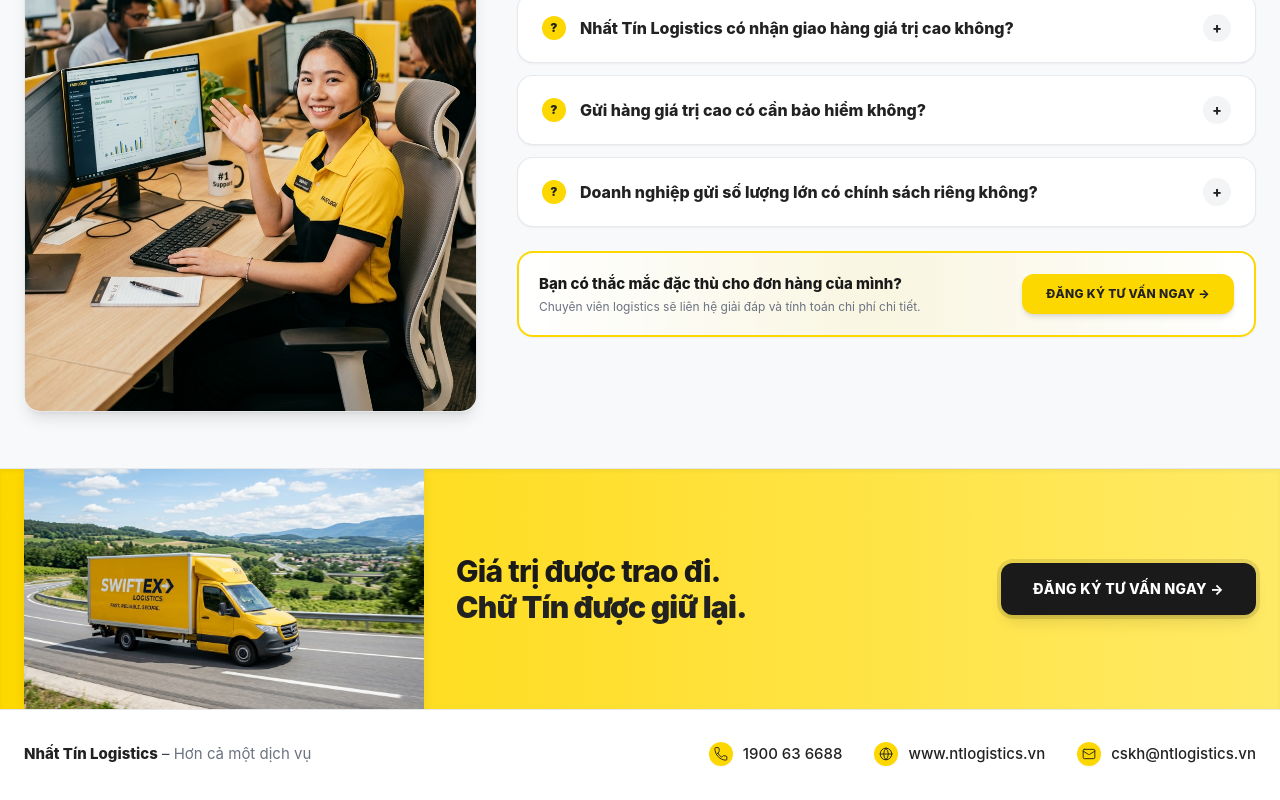
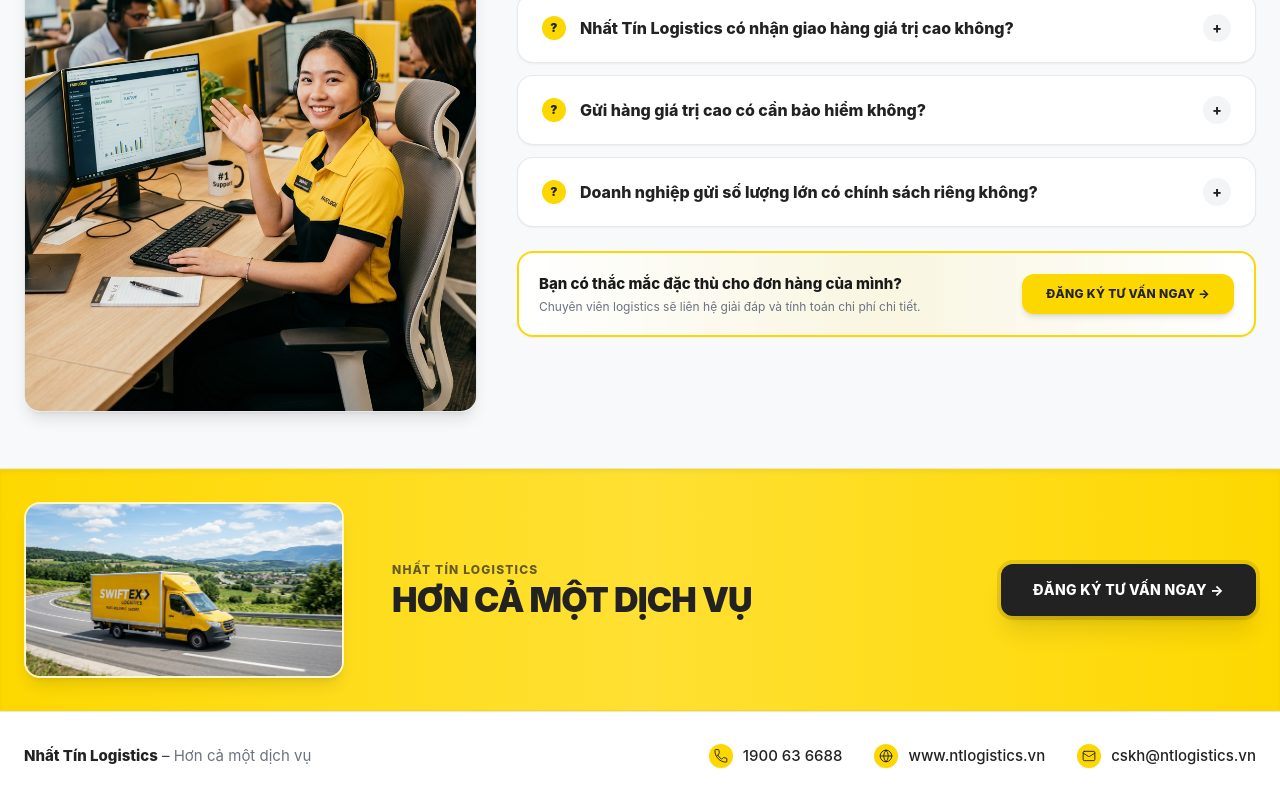
Before and after one commit to virutngocanhcao-a11y/ntl-guihanggiatricao, a Next.js app: page / in a window 1280 px wide. Shown: the part 4562-5362 px from the top of the page. Built offline with nearby package versions, Linux system fonts and the light colour scheme; a web font is replaced by a local one.

Commit message:
style: balance CTA banner layout and change slogan to HON CA MOT DICH VU

```diff
--- a/components/landing/CtaBanner.tsx
+++ b/components/landing/CtaBanner.tsx
@@ -4,32 +4,49 @@
 import Image from "next/image";
 
 export default function CtaBanner({ content }: { content: CtaBannerContent }) {
+  const slogan =
+    content?.titleLine1 && content.titleLine1 !== "Giá trị được trao đi."
+      ? content.titleLine1
+      : "HƠN CẢ MỘT DỊCH VỤ";
+
   return (
-    <section className="bg-gradient-to-r from-[#fdd800] via-[#ffe033] to-[#ffea66] overflow-hidden shadow-inner">
-      <div className="mx-auto flex max-w-7xl flex-col items-center gap-5 sm:gap-8 px-6 sm:flex-row sm:justify-between sm:text-left min-h-[240px] py-6 sm:py-0">
+    <section className="bg-gradient-to-r from-[#fdd800] via-[#ffe033] to-[#fdd800] overflow-hidden border-y border-[#fdd800] shadow-inner py-6 sm:py-8">
+      <div className="mx-auto flex max-w-7xl flex-col items-center justify-between gap-6 px-6 sm:flex-row">
 
-        <div className="relative hidden sm:block h-52 sm:h-[210px] md:h-[230px] w-full sm:w-[320px] md:w-[400px] shrink-0 self-end">
-          {/* Yellow truck image */}
-          <div className="absolute bottom-0 left-0 h-[112%] w-full flex items-end justify-center pointer-events-none">
-            <div className="relative w-[115%] h-full">
-              <Image src="/images/cta-truck.jpg" alt="Nhất Tín Logistics Truck" fill className="object-cover rounded-tl-2xl rounded-tr-2xl shadow-lg" sizes="(max-width: 640px) 100vw, 400px" />
-            </div>
-          </div>
+        {/* Truck visual - Framed cleanly */}
+        <div className="relative h-36 w-60 sm:h-40 sm:w-68 md:h-44 md:w-80 rounded-2xl overflow-hidden shadow-lg border-2 border-white/80 shrink-0">
+          <Image
+            src="/images/cta-truck.jpg"
+            alt="Nhất Tín Logistics Truck"
+            fill
+            className="object-cover"
+            sizes="(max-width: 640px) 240px, 320px"
+          />
         </div>
 
-        <div className="flex-1 flex flex-col md:flex-row items-center justify-between gap-5 md:gap-7 sm:py-8 self-center w-full">
-          <h2 className="text-xl sm:text-2xl font-extrabold text-[#1a1a1a] md:text-3xl text-center sm:text-left tracking-tight">
-            {content.titleLine1}
-            <br />
-            <span className="text-[#222222] font-black">{content.titleLine2}</span>
+        {/* Center: Slogan */}
+        <div className="flex-1 text-center sm:text-left px-2 lg:px-6">
+          <p className="text-xs uppercase font-extrabold tracking-widest text-[#222222]/70 mb-1">
+            Nhất Tín Logistics
+          </p>
+          <h2 className="text-2xl sm:text-3xl lg:text-[34px] font-black uppercase text-[#222222] tracking-tight leading-tight">
+            {slogan}
           </h2>
+          {content?.titleLine2 && content.titleLine2 !== "Chữ Tín được giữ lại." && (
+            <p className="text-sm font-bold text-[#222222]/80 mt-1">{content.titleLine2}</p>
+          )}
+        </div>
+
+        {/* Right: CTA Button */}
+        <div className="shrink-0">
           <button
             onClick={() => window.dispatchEvent(new Event("open-lead-form"))}
-            className="whitespace-nowrap rounded-xl bg-[#1a1a1a] px-8 py-4 text-sm font-extrabold uppercase tracking-wide text-white hover:bg-[#2c2c2c] shadow-lg hover:shadow-2xl hover:-translate-y-0.5 active:translate-y-0 transition-all cursor-pointer text-center ring-4 ring-black/10"
+            className="whitespace-nowrap rounded-xl bg-[#222222] px-8 py-4 text-sm font-extrabold uppercase tracking-wide text-white hover:bg-black shadow-xl hover:shadow-2xl hover:-translate-y-0.5 active:translate-y-0 transition-all cursor-pointer ring-4 ring-black/10"
           >
             Đăng ký tư vấn ngay &rarr;
           </button>
         </div>
+
       </div>
     </section>
   );
--- a/lib/default-content.ts
+++ b/lib/default-content.ts
@@ -120,8 +120,8 @@
     },
   ],
   ctaBanner: {
-    titleLine1: "Giá trị được trao đi.",
-    titleLine2: "Chữ Tín được giữ lại.",
+    titleLine1: "HƠN CẢ MỘT DỊCH VỤ",
+    titleLine2: "",
   },
   footer: {
     companyName: "Nhất Tín Logistics",
```
